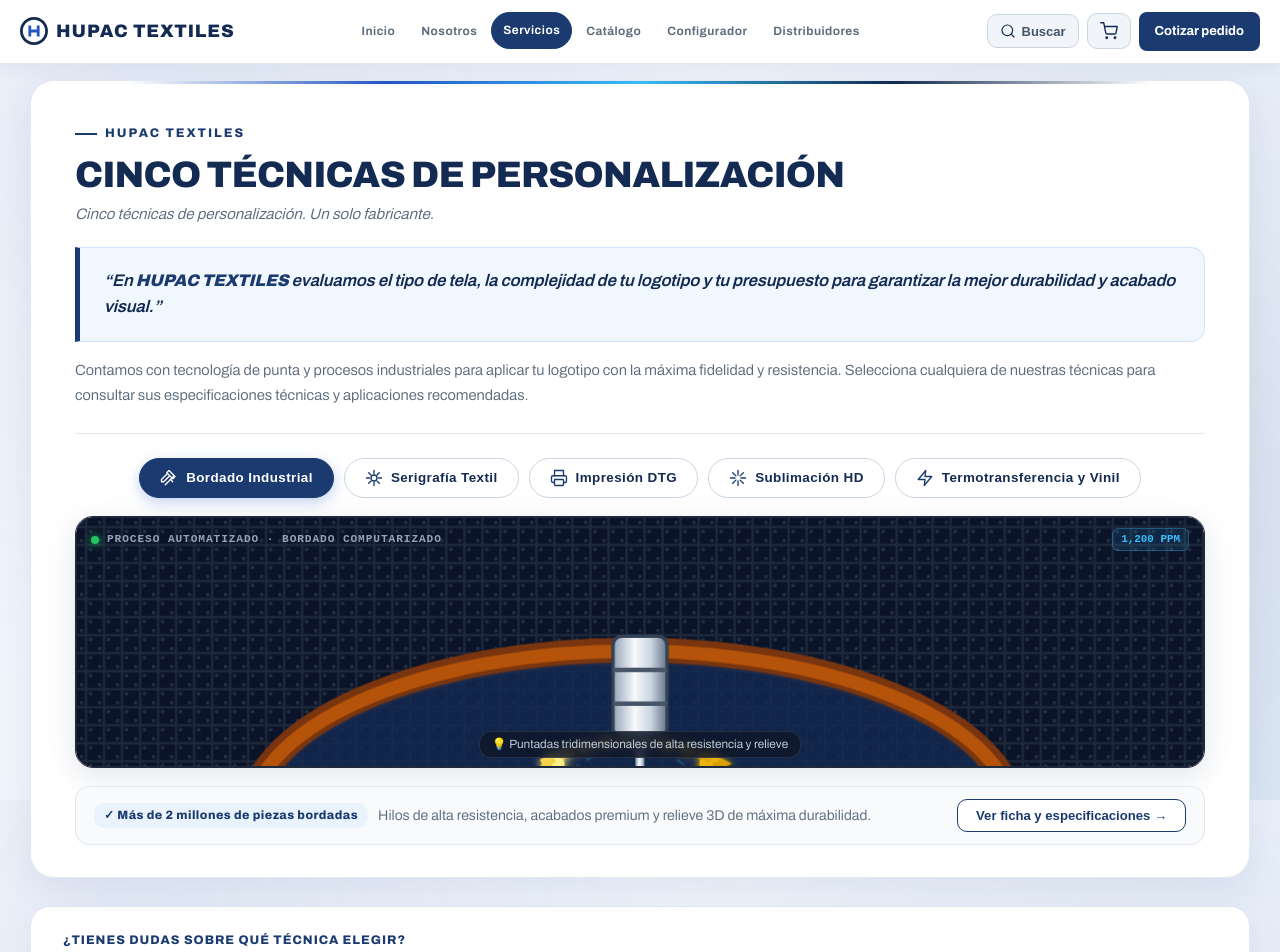
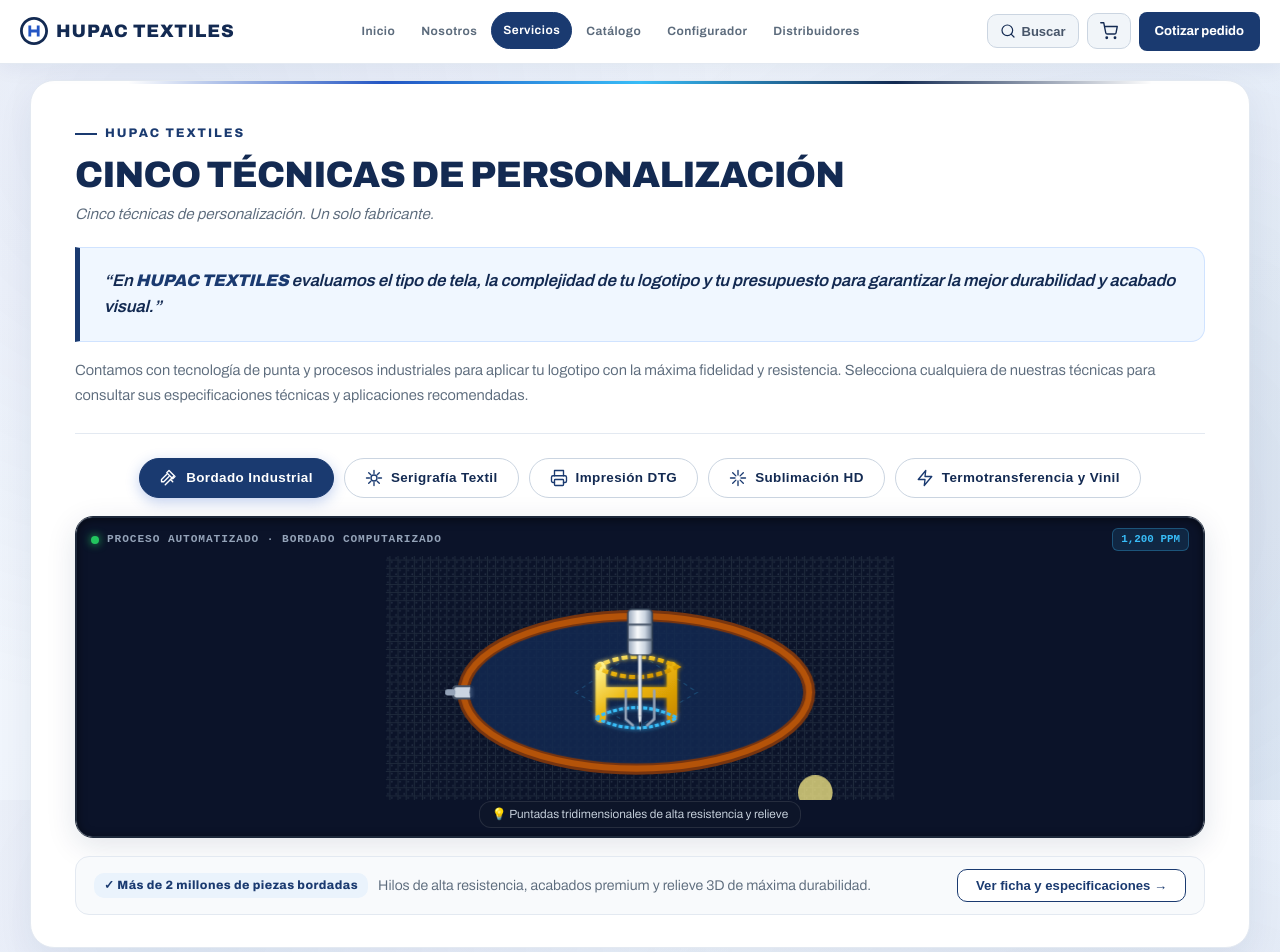
Before and after one commit to danieltrejomx/hupac-textiles-web, a Next.js app: page /servicios in a window 1280 px wide. Shown: the top 952 px of the page. Built offline with nearby package versions, Linux system fonts and the light colour scheme.

Commit message:
fix(servicios): asegurar visualizacion completa y escalado de animaciones tecnicas

```diff
--- a/app/servicios/page.tsx
+++ b/app/servicios/page.tsx
@@ -279,7 +279,7 @@ export default function ServiciosPage() {
                 boxShadow: '0 8px 30px rgba(19, 42, 82, 0.12)',
                 border: '1px solid #1e293b'
               }}>
-                <TecnicaAnimacion id={activeTecnicaId} height={250} />
+                <TecnicaAnimacion id={activeTecnicaId} height={320} />
               </div>
 
               {/* Barra de descripción y botón de especificaciones */}
@@ -503,7 +503,7 @@ export default function ServiciosPage() {
               border: '1px solid #1e293b',
               boxShadow: '0 4px 16px rgba(0, 0, 0, 0.15)'
             }}>
-              <TecnicaAnimacion id={modalServicio.id} height={190} />
+              <TecnicaAnimacion id={modalServicio.id} height={230} />
             </div>
 
             <p style={{ fontSize: '0.98rem', color: 'var(--texto-2)', lineHeight: 1.6, marginBottom: '20px' }}>
--- a/components/TecnicasAnimadas.tsx
+++ b/components/TecnicasAnimadas.tsx
@@ -6,8 +6,8 @@ import React from 'react';
 // =========================================================================
 export function AnimacionBordado() {
   return (
-    <div style={{ position: 'relative', width: '100%', height: '100%', overflow: 'hidden' }}>
-      <svg viewBox="0 0 500 240" style={{ width: '100%', height: '100%', display: 'block' }}>
+    <div style={{ position: 'relative', width: '100%', height: '100%', display: 'flex', alignItems: 'center', justifyContent: 'center' }}>
+      <svg viewBox="0 0 500 240" preserveAspectRatio="xMidYMid meet" style={{ width: '100%', height: '100%', maxWidth: '620px', maxHeight: '100%', display: 'block', margin: '0 auto' }}>
         <defs>
           {/* Trama de tejido de tela */}
           <pattern id="telaWeave" width="8" height="8" patternUnits="userSpaceOnUse">
@@ -161,8 +161,8 @@ export function AnimacionBordado() {
 // =========================================================================
 export function AnimacionSerigrafia() {
   return (
-    <div style={{ position: 'relative', width: '100%', height: '100%', overflow: 'hidden' }}>
-      <svg viewBox="0 0 500 240" style={{ width: '100%', height: '100%', display: 'block' }}>
+    <div style={{ position: 'relative', width: '100%', height: '100%', display: 'flex', alignItems: 'center', justifyContent: 'center' }}>
+      <svg viewBox="0 0 500 240" preserveAspectRatio="xMidYMid meet" style={{ width: '100%', height: '100%', maxWidth: '620px', maxHeight: '100%', display: 'block', margin: '0 auto' }}>
         <defs>
           {/* Clip path para revelar la tinta conforme avanza el rasero */}
           <clipPath id="inkRevealClip">
@@ -271,8 +271,8 @@ export function AnimacionSerigrafia() {
 // =========================================================================
 export function AnimacionDTG() {
   return (
-    <div style={{ position: 'relative', width: '100%', height: '100%', overflow: 'hidden' }}>
-      <svg viewBox="0 0 500 240" style={{ width: '100%', height: '100%', display: 'block' }}>
+    <div style={{ position: 'relative', width: '100%', height: '100%', display: 'flex', alignItems: 'center', justifyContent: 'center' }}>
+      <svg viewBox="0 0 500 240" preserveAspectRatio="xMidYMid meet" style={{ width: '100%', height: '100%', maxWidth: '620px', maxHeight: '100%', display: 'block', margin: '0 auto' }}>
         <defs>
           {/* Gradiente arcoíris de alta resolución (fotográfico) */}
           <linearGradient id="dtgGraphic" x1="0%" y1="0%" x2="100%" y2="100%">
@@ -364,8 +364,8 @@ export function AnimacionDTG() {
 // =========================================================================
 export function AnimacionSublimacion() {
   return (
-    <div style={{ position: 'relative', width: '100%', height: '100%', overflow: 'hidden' }}>
-      <svg viewBox="0 0 500 240" style={{ width: '100%', height: '100%', display: 'block' }}>
+    <div style={{ position: 'relative', width: '100%', height: '100%', display: 'flex', alignItems: 'center', justifyContent: 'center' }}>
+      <svg viewBox="0 0 500 240" preserveAspectRatio="xMidYMid meet" style={{ width: '100%', height: '100%', maxWidth: '620px', maxHeight: '100%', display: 'block', margin: '0 auto' }}>
         <defs>
           {/* Calor térmico radiante */}
           <radialGradient id="calorTermico" cx="50%" cy="50%" r="50%">
@@ -468,8 +468,8 @@ export function AnimacionSublimacion() {
 // =========================================================================
 export function AnimacionTransfer() {
   return (
-    <div style={{ position: 'relative', width: '100%', height: '100%', overflow: 'hidden' }}>
-      <svg viewBox="0 0 500 240" style={{ width: '100%', height: '100%', display: 'block' }}>
+    <div style={{ position: 'relative', width: '100%', height: '100%', display: 'flex', alignItems: 'center', justifyContent: 'center' }}>
+      <svg viewBox="0 0 500 240" preserveAspectRatio="xMidYMid meet" style={{ width: '100%', height: '100%', maxWidth: '620px', maxHeight: '100%', display: 'block', margin: '0 auto' }}>
         <defs>
           {/* Brillo reflectivo metálico */}
           <linearGradient id="vinilReflectivo" x1="0%" y1="0%" x2="100%" y2="100%">
@@ -572,7 +572,7 @@ interface TecnicaAnimacionProps {
   height?: number | string;
 }
 
-export default function TecnicaAnimacion({ id, height = 240 }: TecnicaAnimacionProps) {
+export default function TecnicaAnimacion({ id, height = 310 }: TecnicaAnimacionProps) {
   const getBadgeInfo = () => {
     switch (id) {
       case 'bordado':
@@ -671,7 +671,18 @@ export default function TecnicaAnimacion({ id, height = 240 }: TecnicaAnimacionP
       </div>
 
       {/* Visor de Animación Central */}
-      <div style={{ flex: 1, position: 'relative' }}>
+      <div style={{
+        flex: 1,
+        position: 'relative',
+        width: '100%',
+        minHeight: 0,
+        display: 'flex',
+        alignItems: 'center',
+        justifyContent: 'center',
+        padding: '38px 16px 36px 16px',
+        boxSizing: 'border-box',
+        overflow: 'hidden'
+      }}>
         {id === 'bordado' && <AnimacionBordado />}
         {id === 'serigrafia' && <AnimacionSerigrafia />}
         {id === 'dtg' && <AnimacionDTG />}
```
